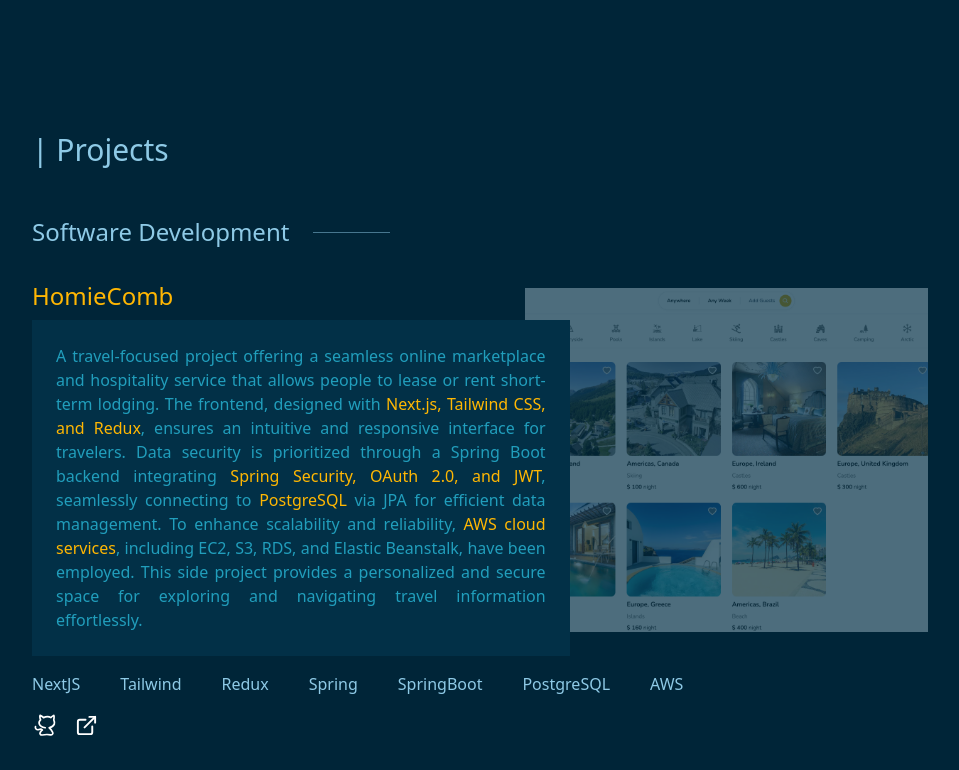
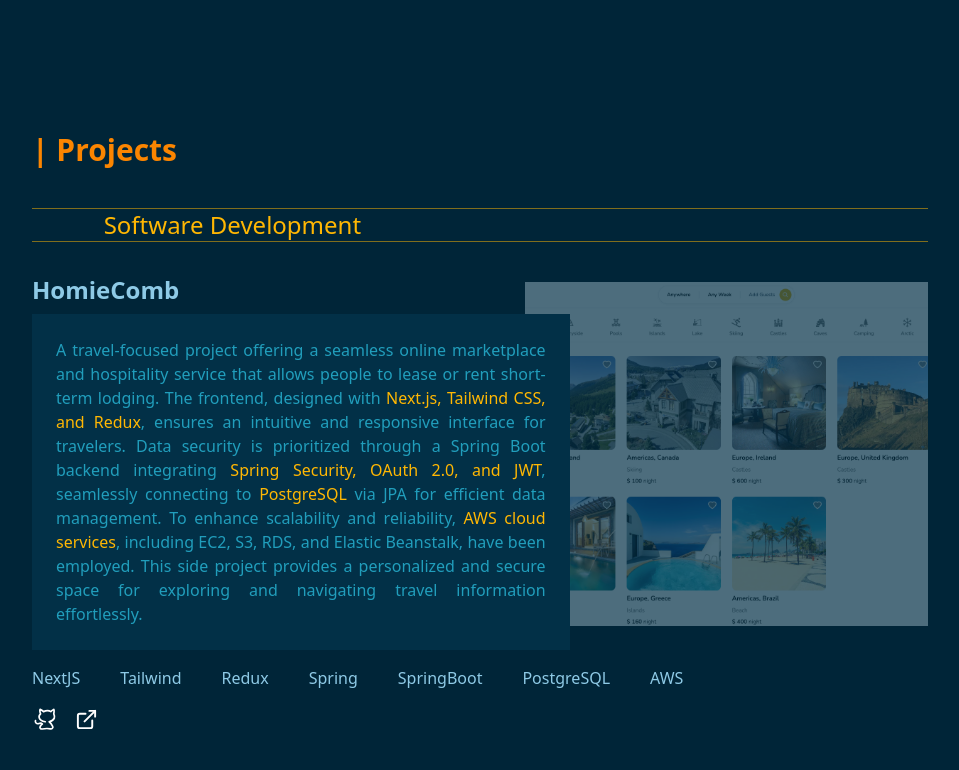
Before and after one commit to nwyGit/portfolio, a Next.js app: page / in a window 1280 px wide. Shown: the part 1400-2170 px from the top of the page, without its empty margins (160-1119 px from the left). Built offline with nearby package versions, Linux system fonts and the light colour scheme.

Commit message:
Update UI

```diff
--- a/components/AboutMe.jsx
+++ b/components/AboutMe.jsx
@@ -25,7 +25,7 @@ const AboutMe = () => {
 				className="sm:space-y-2"
 			>
 				<div>
-					<span className="text-3xl mr-6">| About Me</span>
+					<span className="text-primary-contrast-text text-3xl font-semibold mr-6">| About Me</span>
 				</div>
 				<p className={`${styles.text} ${styles.contentBox}`}>
 					Hello there! My name is Raymond, and I love web design and
--- a/components/Project.jsx
+++ b/components/Project.jsx
@@ -29,9 +29,7 @@ const Project = ({ data }) => {
 			<div
 				className={`relative ${styles.contentBox} text-justify p-6 lg:p-0 z-10`}
 			>
-				<span className={`${styles.highlightText} text-2xl mr-6 `}>
-					{data.title}
-				</span>
+				<span className="text-2xl font-semibold mr-6">{data.title}</span>
 				<p className={`${styles.text} lg:bg-[#023047] lg:mt-2 lg:p-6`}>
 					{data.body}
 				</p>
--- a/components/ProjectSet.jsx
+++ b/components/ProjectSet.jsx
@@ -14,9 +14,10 @@ const ProjectSet = ({ title, data }) => {
 				viewport={{ once: true, amount: 0.1 }}
 				className="sm:space-y-2 relative"
 			>
-				<div className={`${styles.sectionHeader} mt-12`}>
-					<span className="text-2xl mr-6">{title}</span>
-					<hr className="flex-1 border-primary opacity-50" />
+				<div className={`${styles.sectionHeader} mt-10`}>
+					<hr className="border-secondary-contrast-text opacity-50" />
+					<span className="ml-[8%] text-secondary-contrast-text text-2xl">{title}</span>
+					<hr className="border-secondary-contrast-text opacity-50" />
 				</div>
 			</motion.div>
 			{data.map((project, i) => (
--- a/components/Projects.jsx
+++ b/components/Projects.jsx
@@ -16,7 +16,7 @@ const Projects = () => {
 				className="sm:space-y-2 relative"
 			>
 				<div>
-					<span className="text-3xl mr-6">| Projects</span>
+					<span className="text-primary-contrast-text text-3xl font-semibold mr-6">| Projects</span>
 				</div>
 			</motion.div>
 			<ProjectSet title="Software Development" data={SDprojects} />
--- a/styles/index.js
+++ b/styles/index.js
@@ -24,7 +24,7 @@ const styles = {
 
 	introHeading: "font-medium md:text-6xl lg:text-8xl text-4xl",
 	introHeading2: "font-medium md:text-5xl lg:text-7xl text-3xl",
-	sectionHeader: "flex justify-center items-center md:w-2/5 w-4/5",
+	sectionHeader: "justify-center items-center w-full",
 	section: "lg:px-30 2xl:px-72 relative",
 	divider: "inline-block w-1/3 border-b-2 border-gray-300",
 
```
